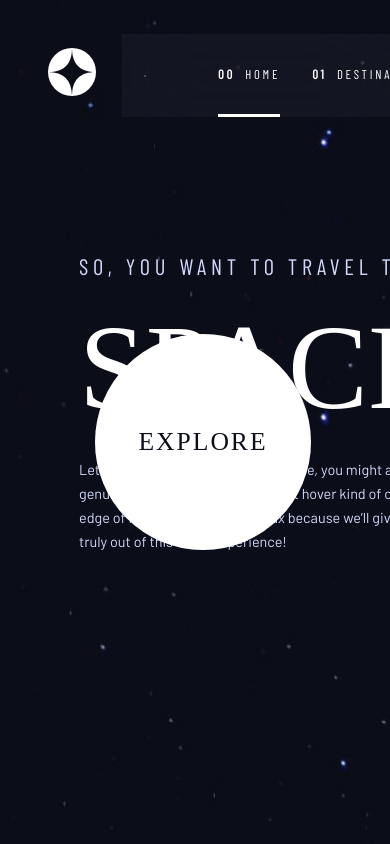
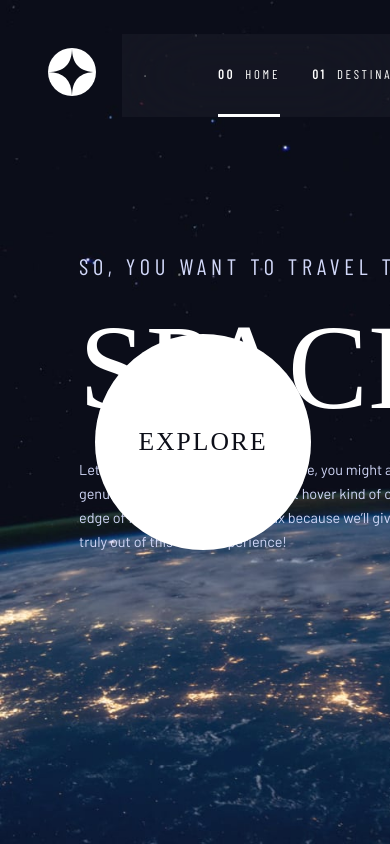
Before and after one commit to AnshumanMahato/space-travel-frontendmentor, a React (Create React App) app: page / in a window 390 px wide. Shown: the top 844 px of the page. Built offline with nearby package versions, Linux system fonts and the light colour scheme; a web font is replaced by a local one.

Commit message:
backgrounds adjusted for tablet

```diff
--- a/src/sass/_layouts.scss
+++ b/src/sass/_layouts.scss
@@ -8,18 +8,34 @@
 
     &-home {
         background-image: url("../../public/assets/home/background-home-desktop.jpg");
+
+        @media only screen and (max-width:900px) {
+            background-image: url("../../public/assets/home/background-home-tablet.jpg");
+        }
     }
 
     &-destination {
         background-image: linear-gradient(rgba(11, 13, 23, 0.35), rgba(11, 13, 23, 0.35)), url("../../public/assets/destination/background-destination-desktop.jpg");
+
+        @media only screen and (max-width:900px) {
+            background-image: linear-gradient(rgba(11, 13, 23, 0.35), rgba(11, 13, 23, 0.35)), url("../../public/assets/destination/background-destination-tablet.jpg");
+        }
     }
 
     &-crew {
         background-image: linear-gradient(rgba(11, 13, 23, 0.35), rgba(11, 13, 23, 0.35)), url("../../public/assets/crew/background-crew-desktop.jpg");
+
+        @media only screen and (max-width:900px) {
+            background-image: linear-gradient(rgba(11, 13, 23, 0.35), rgba(11, 13, 23, 0.35)), url("../../public/assets/crew/background-crew-tablet.jpg");
+        }
     }
 
     &-technology {
         background-image: linear-gradient(rgba(11, 13, 23, 0.35), rgba(11, 13, 23, 0.35)), url("../../public/assets/technology/background-technology-desktop.jpg");
+
+        @media only screen and (max-width:900px) {
+            background-image: linear-gradient(rgba(11, 13, 23, 0.35), rgba(11, 13, 23, 0.35)), url("../../public/assets/technology/background-technology-tablet.jpg");
+        }
     }
 }
 
```
